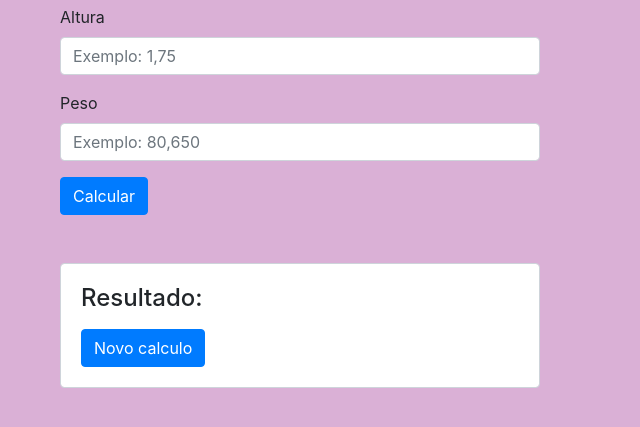
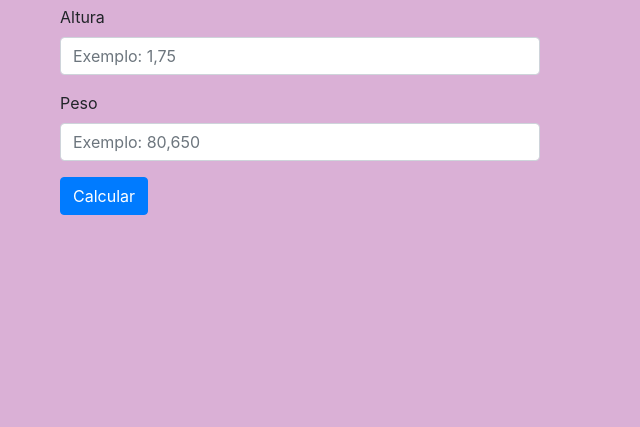
Before and after one commit to solongaldino/calculadora-imc, a plain HTML site: page index.html in a window 1280 px wide. Shown: the part 111-538 px from the top of the page, without its empty margins (0-640 px from the left). Drawn offline with nearby package versions, Linux system fonts and the light colour scheme; files that its build step writes are made by us from their sources.

Commit message:
corrigindo importação de arquivos

```diff
--- a/assets/js/calculadora-imc.js
+++ b/assets/js/calculadora-imc.js
@@ -2,7 +2,6 @@ let form = document.getElementById("meu-formulario");
 const localResultado = document.getElementById("local-resultado");
 const resultadoContainer = document.getElementById("resultado-container");
 const botaoNovoCalculo = document.getElementById("novo-calculo");
-
 const alturaInput = document.getElementById("altura");
 const pesoInput = document.getElementById("peso");
 
--- a/index.html
+++ b/index.html
@@ -10,7 +10,7 @@
       integrity="sha384-ggOyR0iXCbMQv3Xipma34MD+dH/1fQ784/j6cY/iJTQUOhcWr7x9JvoRxT2MZw1T"
       crossorigin="anonymous"
     />
-    <link rel="stylesheet" href="style.css" />
+    <link rel="stylesheet" href="assets/css/style.css" />
     <title>Calculadora - IMC</title>
   </head>
   <body>
@@ -66,6 +66,6 @@
       integrity="sha384-JjSmVgyd0p3pXB1rRibZUAYoIIy6OrQ6VrjIEaFf/nJGzIxFDsf4x0xIM+B07jRM"
       crossorigin="anonymous"
     ></script>
-    <script type="text/javascript" src="calculadora-imc.js"></script>
+    <script type="text/javascript" src="assets/js/calculadora-imc.js"></script>
   </body>
 </html>
```
Also changed, not shown: assets/js/functions.js (deleted).
